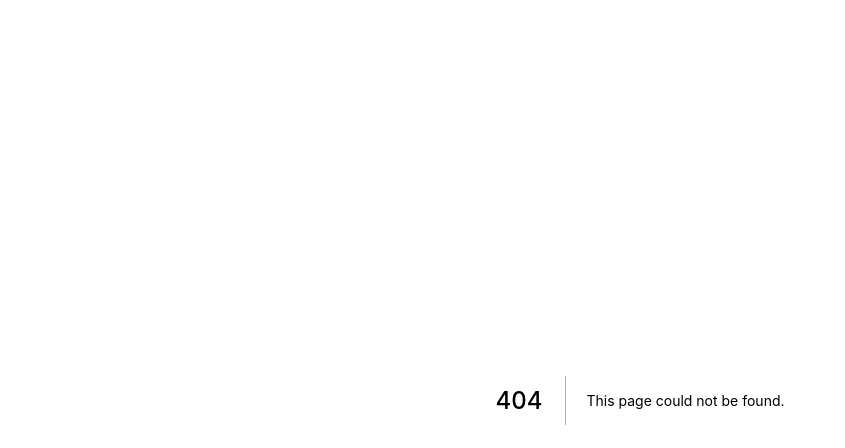
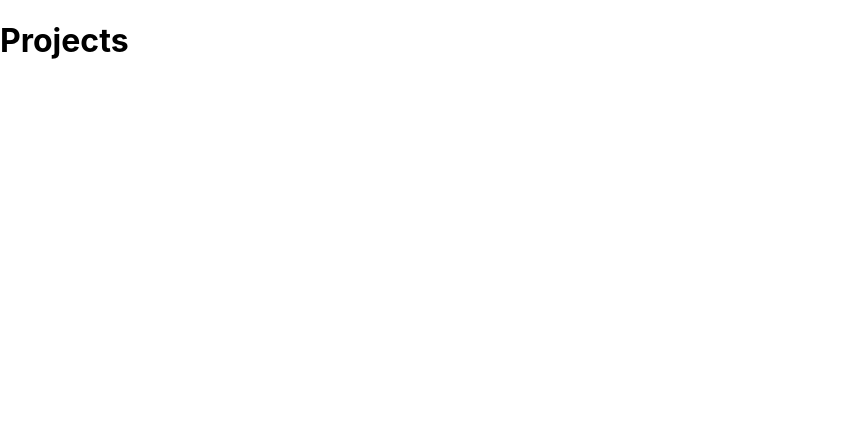
Before and after one commit to MikeKochendorfer/portfolio, a Next.js app: page /projects in a window 1280 px wide. Before the commit this address had no page. Shown: the top 448 px of the page, without its empty margins (0-845 px from the left). Built offline with nearby package versions, Linux system fonts and the light colour scheme.

Commit message:
adds basic pages

```diff
--- /dev/null
+++ b/pages/about.tsx
@@ -0,0 +1,3 @@
+export default function AboutPage(): JSX.Element {
+  return <h1>About</h1>;
+}
--- /dev/null
+++ b/pages/contact.tsx
@@ -0,0 +1,3 @@
+export default function ContactPage(): JSX.Element {
+  return <h1>Contact</h1>;
+}
--- /dev/null
+++ b/pages/projects.tsx
@@ -0,0 +1,3 @@
+export default function ProjectsPage(): JSX.Element {
+  return <h1>Projects</h1>;
+}
```
